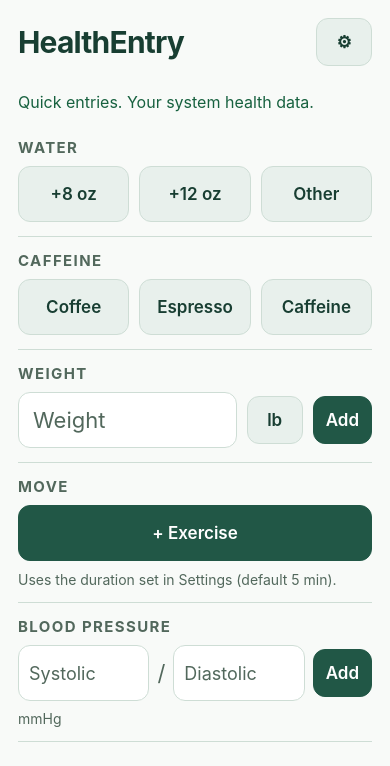
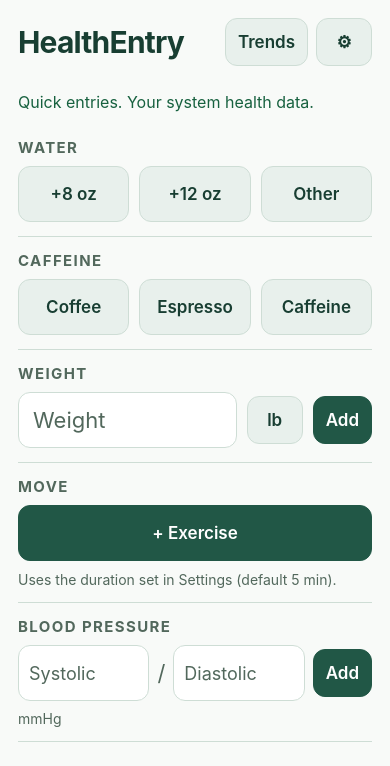
Before and after one commit to snowolf001/healthentry, a React Native app: screen / in a window 390 px wide. Shown: the top 766 px of the page. Built offline with nearby package versions, Linux system fonts and the light colour scheme.

Commit message:
Add Trends navigation from Home

```diff
--- a/App.tsx
+++ b/App.tsx
@@ -16,6 +16,7 @@ import { validateBloodPressure, weightToKg } from './src/systemHealth/units';
 import { ActionButton } from './src/ui/ActionButton';
 import { useAppTheme } from './src/ui/theme';
 import { SettingsScreen, PrivacyScreen } from './src/settings/SettingsScreen';
+import { TrendsScreen } from './src/trends/TrendsScreen';
 import { runHealthEntry, parsePositiveDecimal } from './src/home/entry';
 import { useWeightInput, weightEntry } from './src/home/weightInput';
 import { logPreferenceFailure } from './src/preferences/weightPreferences';
@@ -30,7 +31,7 @@ import { caffeineEntry, CaffeineKind } from './src/home/caffeine';
 function App() {
   const theme = useAppTheme();
   const styles = createStyles(theme);
-  const [screen, setScreen] = useState<'home' | 'settings' | 'privacy'>('home');
+  const [screen, setScreen] = useState<'home' | 'settings' | 'privacy' | 'trends'>('home');
   const [feedback, setFeedback] = useState('');
   const [busy, setBusy] = useState(false);
   const [otherWater, setOtherWater] = useState(false);
@@ -188,6 +189,8 @@ function App() {
           />
         ) : screen === 'privacy' ? (
           <PrivacyScreen onBack={() => setScreen('settings')} theme={theme} />
+        ) : screen === 'trends' ? (
+          <TrendsScreen onBack={() => setScreen('home')} theme={theme} />
         ) : (
           <KeyboardAvoidingView style={styles.container} behavior="padding">
             <ScrollView
@@ -198,6 +201,15 @@ function App() {
                 <Text accessibilityRole="header" style={styles.title}>
                   HealthEntry
                 </Text>
+                <View style={styles.headerActions}>
+                  <ActionButton
+                    title="Trends"
+                    theme={theme}
+                    compact
+                    onPress={() => setScreen('trends')}
+                    disabled={busy}
+                    accessibilityLabel="Open Trends"
+                  />
                   <ActionButton
                     title="⚙"
                     theme={theme}
@@ -206,6 +218,7 @@ function App() {
                     disabled={busy}
                     accessibilityLabel="Open Settings"
                   />
+                </View>
               </View>
               <View style={styles.status}>
                 {busy && (
@@ -433,6 +446,7 @@ const createStyles = (theme: ReturnType<typeof useAppTheme>) =>
       flexWrap: 'wrap',
       gap: 12,
     },
+    headerActions: { flexDirection: 'row', alignItems: 'center', gap: 8 },
     title: {
       fontSize: 30,
       fontWeight: '700',
```
Lines whose indentation alone changed are shown as unchanged.
